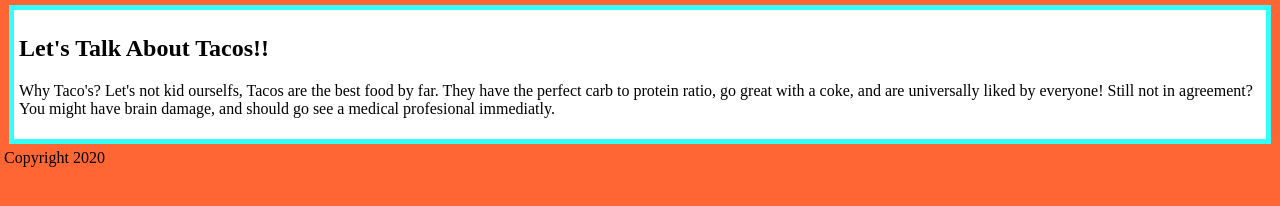
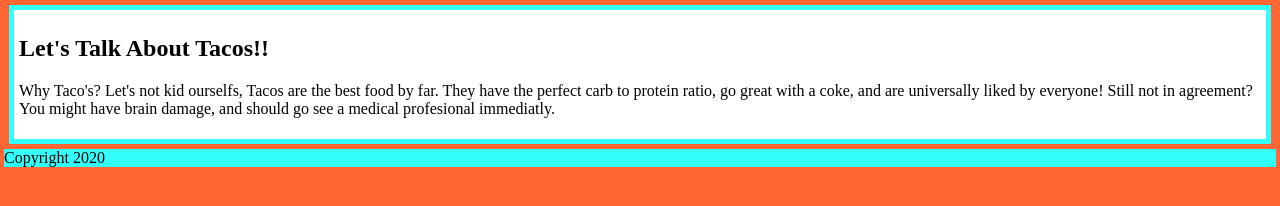
Before and after one commit to sbradford309/my-first-repo, a plain HTML site: page index.html in a window 1280 px wide. Shown: the part 234-440 px from the top of the page. Drawn offline with Linux system fonts and the light colour scheme.

Commit message:
Footer Background

```diff
--- a/Styles/Styles.css
+++ b/Styles/Styles.css
@@ -8,3 +8,7 @@ section {
     padding: 5px;
     background-color: white;
 }
+
+footer {
+    background-color: #33ffff;
+}
```
